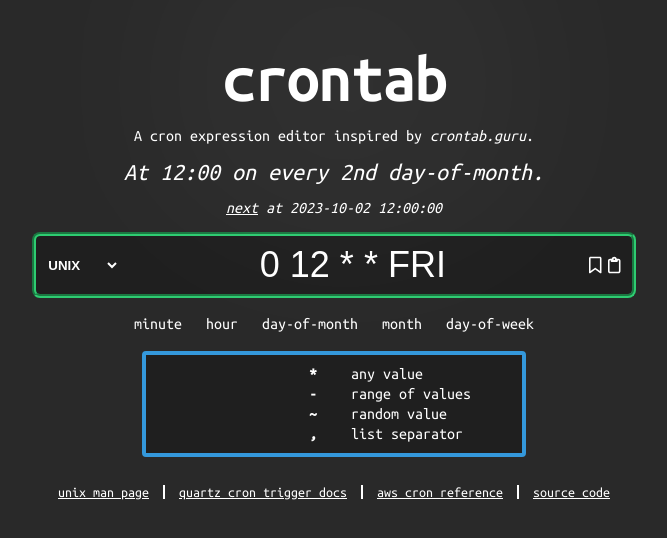
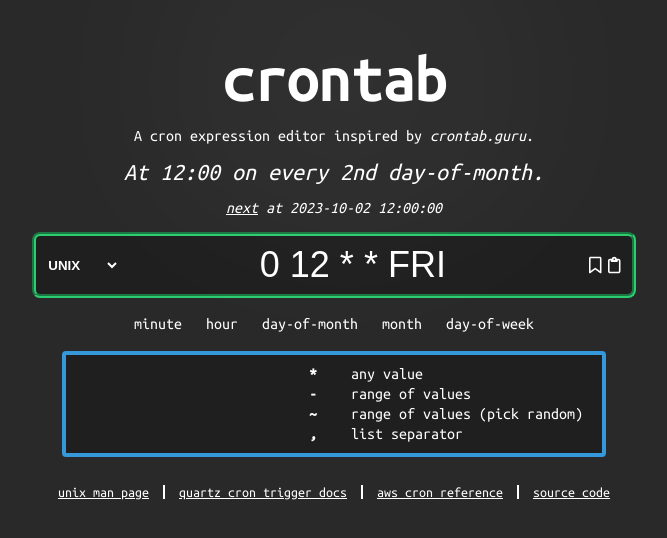
Before and after one commit to daniel-melanson/cron.melanson.dev, a Vue app: page / in a window 1280 px wide. Shown: the top 538 px of the page, without its empty margins (306-973 px from the left). Built offline with nearby package versions, Linux system fonts and the light colour scheme.

Commit message:
fix: field description ui

```diff
--- a/src/components/CronFields.vue
+++ b/src/components/CronFields.vue
@@ -35,13 +35,13 @@ const emits = defineEmits(["selected:field"]);
     </tr>
     <tr>
       <th>~</th>
-      <td>random value</td>
+      <td>range of values (pick random)</td>
     </tr>
     <tr>
       <th>,</th>
       <td>list separator</td>
     </tr>
-    <tr v-for="desc in syntax.fields[selectedIndex]?.descriptions ?? []">
+    <tr v-for="desc in syntax.fields[selectedIndex]?.variantDescriptions ?? []">
       <th>{{ desc.header }}</th>
       <td>{{ desc.value }}</td>
     </tr>
@@ -84,12 +84,12 @@ const emits = defineEmits(["selected:field"]);
 .fieldVariants th {
   text-align: right;
   padding-right: 1rem;
-  width: 10rem;
+  width: 15rem;
   font-weight: bold;
 }
 
 .fieldVariants td {
-  width: 10rem;
+  width: 15rem;
   text-align: left;
   padding-left: 1rem;
 }
```
